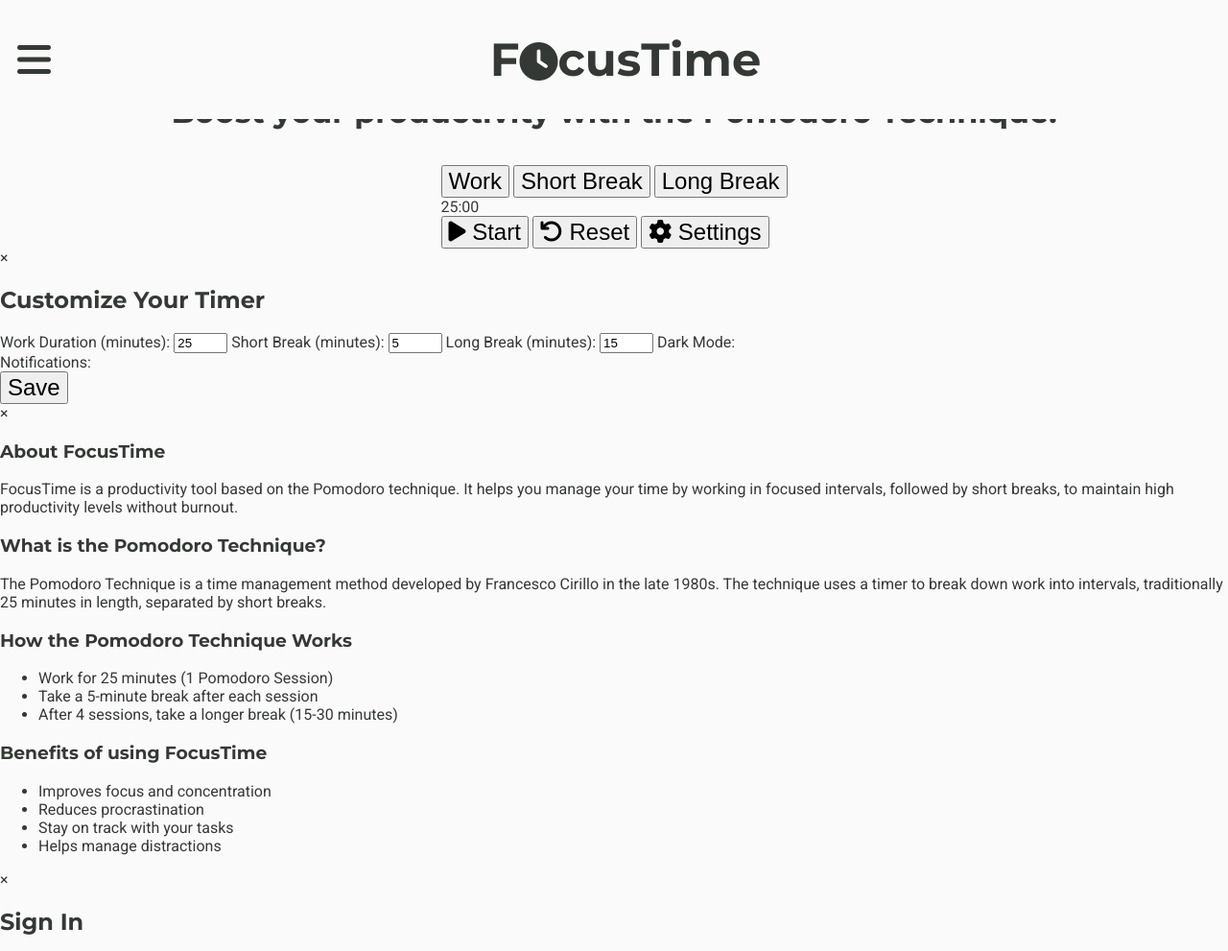
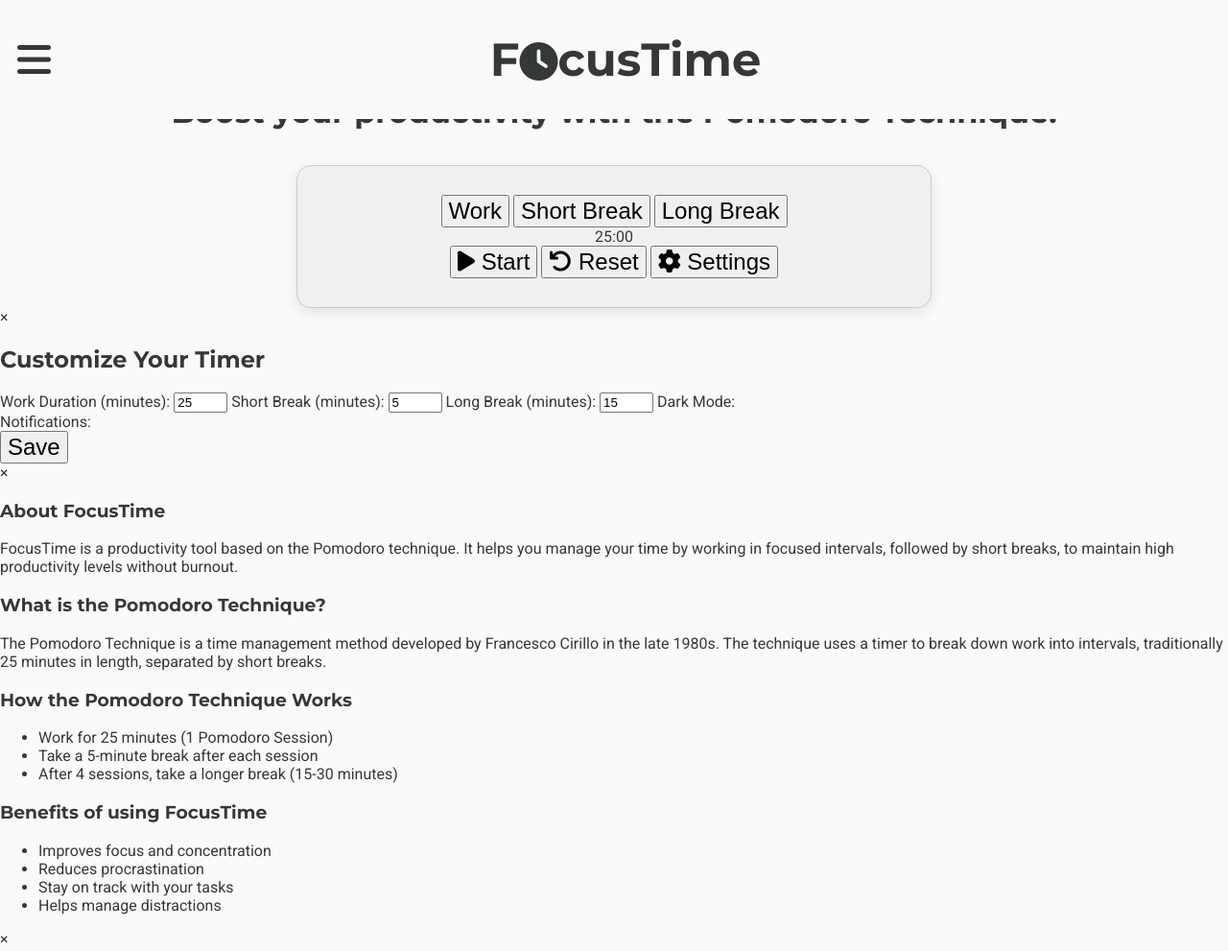
Before and after one commit to Merrick101/FocusTime, a plain HTML site: page index.html in a window 1280 px wide. Shown: the top 991 px of the page at 96% size. Drawn offline with Linux system fonts and the light colour scheme.

Commit message:
Added styling for box in timer area

```diff
--- a/assets/css/style.css
+++ b/assets/css/style.css
@@ -150,3 +150,17 @@ h6 {
 .intro h2 {
   font-size: clamp(1.5rem, 4vw, 2rem);
 }
+
+/* Timer area styles */
+.box {
+  background-color: #f0f0f0;
+  padding: clamp(10px, 3vw, 30px);
+  border-radius: 15px;
+  border: 1px solid #cccccc;
+  box-shadow: 0px 4px 14px rgba(0, 0, 0, 0.1);
+  width: clamp(300px, 80%, 600px);
+  display: flex;
+  flex-direction: column;
+  align-items: center;
+  justify-content: center;
+}
```
